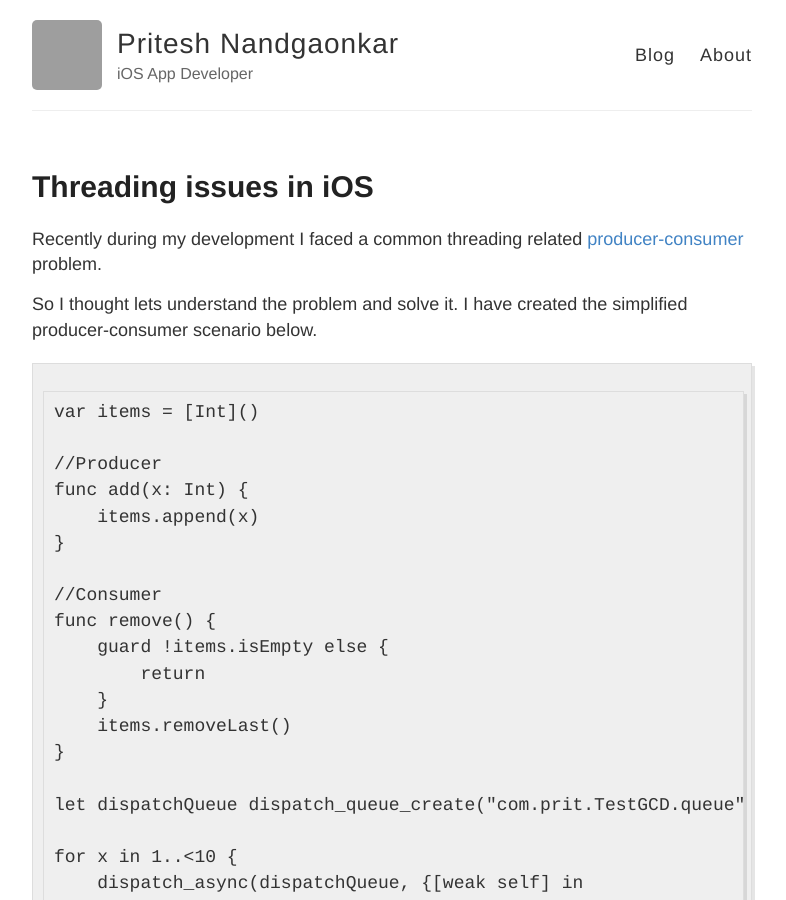
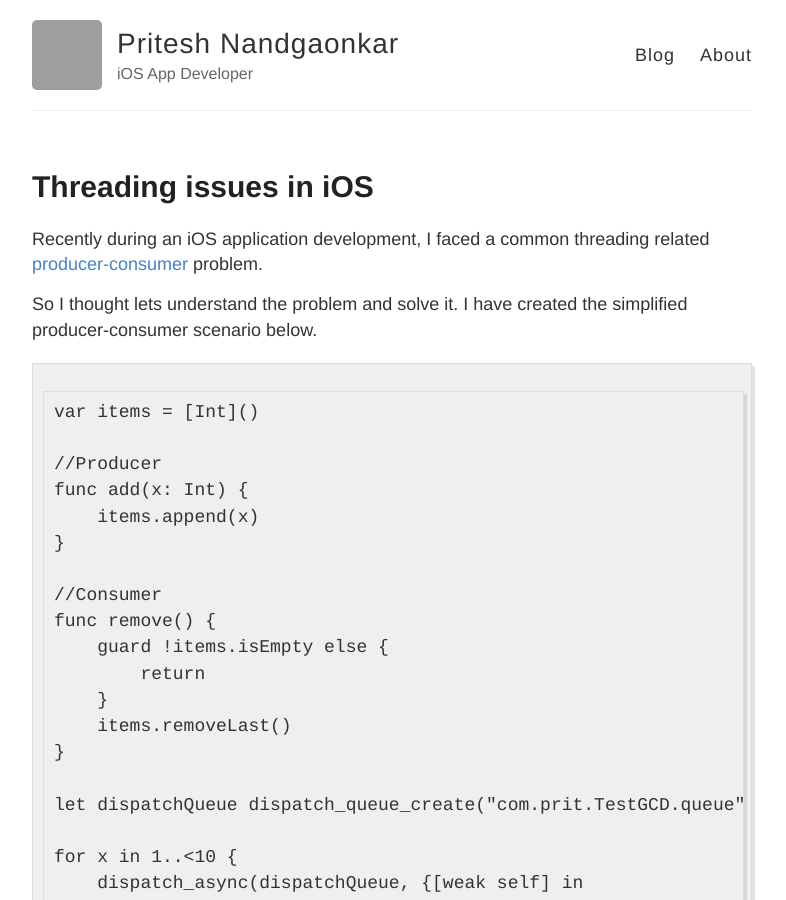
Before and after one commit to priteshrnandgaonkar/priteshrnandgaonkar.github.io, a Jekyll site: the page built from _posts/2016-8-28-threading-issues-in-ios.md, in a window 1280 px wide and 900 px high. Shown: the whole window, without its empty margins (248-1034 px from the left). Built offline with Jekyll 4.4.1, drawn with Linux system fonts in a browser that asks for light colours; grey boxes are pictures that could not be loaded.

Commit message:
Solved the grammatical error

```diff
--- a/_posts/2016-8-28-threading-issues-in-ios.md
+++ b/_posts/2016-8-28-threading-issues-in-ios.md
@@ -3,7 +3,7 @@ layout: post
 title: Threading issues in iOS
 ---
 
-Recently during my development I faced a common threading related [producer-consumer](https://en.wikipedia.org/wiki/Producer%E2%80%93consumer_problem) problem.
+Recently during an iOS application development, I faced a common threading related [producer-consumer](https://en.wikipedia.org/wiki/Producer%E2%80%93consumer_problem) problem.
 
 So I thought lets understand the problem and solve it. I have created the simplified producer-consumer scenario below.
 
```
